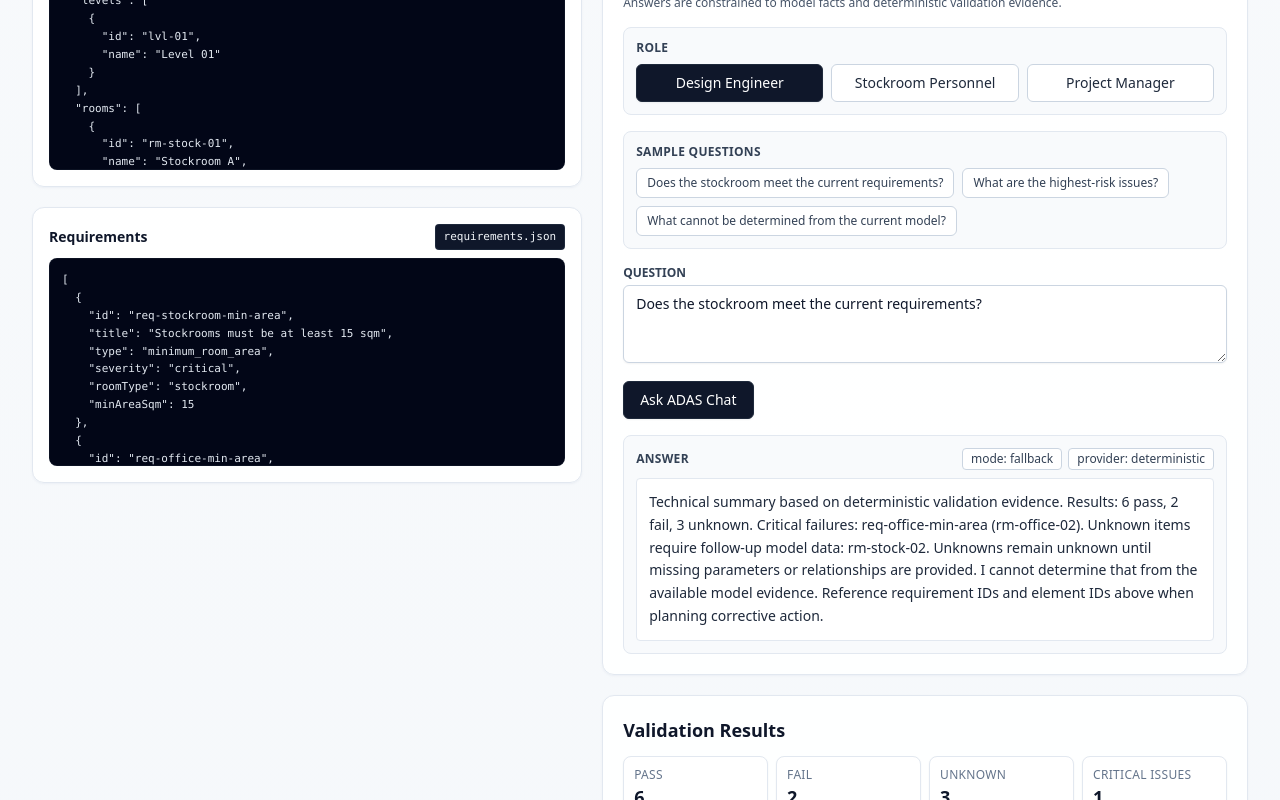
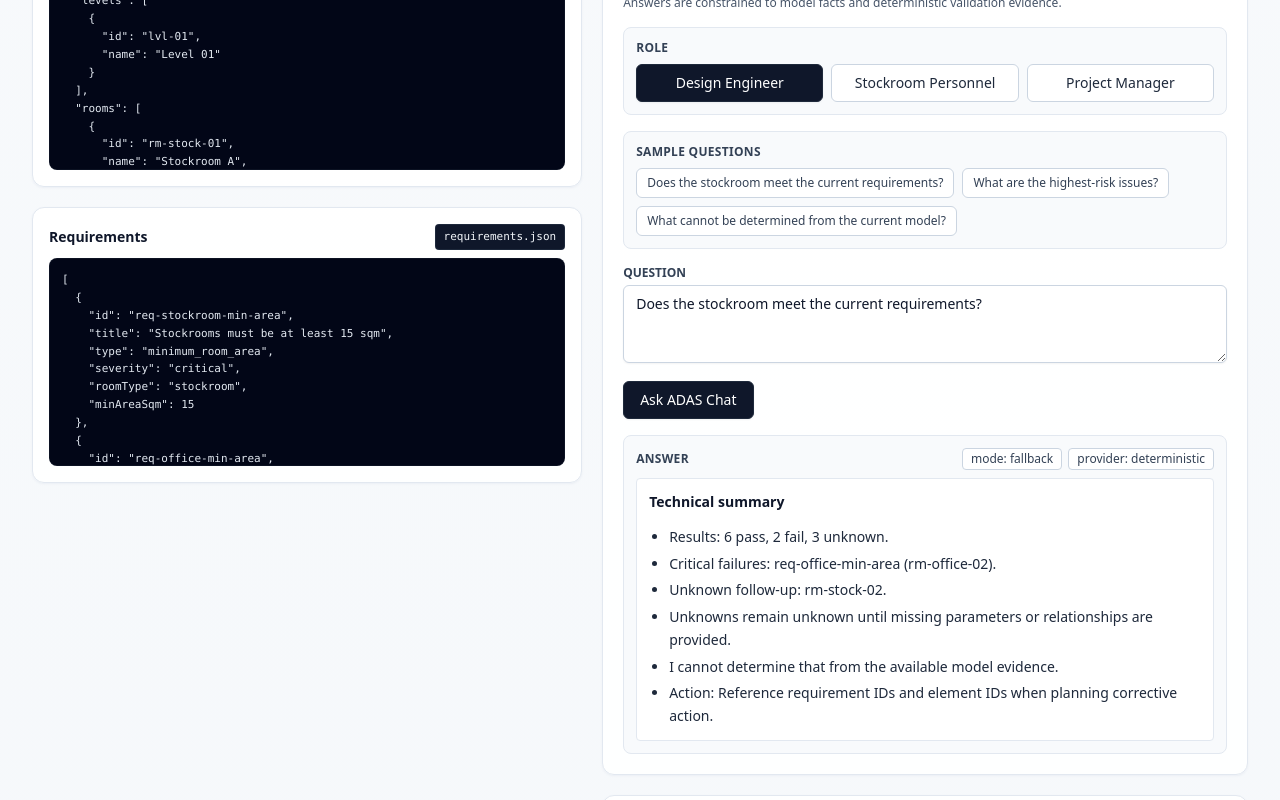
Before and after one commit to hans992/adas-spec-validator, a Next.js app: page / in a window 1280 px wide. Both pictures are taken after a click on the button "Ask ADAS Chat". Shown: the part 831-1631 px from the top of the page. Built offline with nearby package versions, Linux system fonts and the light colour scheme; no server answers.

Commit message:
Improve ADAS chat markdown rendering and response quality

```diff
--- a/package.json
+++ b/package.json
@@ -13,6 +13,7 @@
     "next": "^16.2.5",
     "react": "19.1.0",
     "react-dom": "19.1.0",
+    "react-markdown": "^10.1.0",
     "zod": "^3.24.3"
   },
   "devDependencies": {
--- a/src/ai/adasSystemPrompt.ts
+++ b/src/ai/adasSystemPrompt.ts
@@ -20,6 +20,13 @@ Anti-hallucination rules:
   "I cannot determine that from the available model evidence."
 
 Response quality:
+- Be concise by default and answer the user's specific question directly.
+- Use 3-6 bullets for summaries unless the user asks for deeper detail.
+- Prioritize fail and unknown validation results over pass results.
+- Do not dump the full model or full evidence unless the user explicitly asks for it.
+- For vague questions like "What is this?", "What is what?", or "Explain this":
+  briefly explain the system contains normalized CAD/BIM model facts, deterministic validation results, evidence items, and role-aware ADAS explanation,
+  then suggest 2-3 better follow-up questions.
 - Keep answers practical and role-aware.
 - Be explicit when a statement is verified by model/evidence.
 - If giving recommendations, label them as recommendations.`;
--- a/src/ai/buildAdasPrompt.ts
+++ b/src/ai/buildAdasPrompt.ts
@@ -21,6 +21,13 @@ export function buildAdasPrompt(input: AdasChatRequest): string {
     `Selected role: ${input.selectedRole}`,
     `Role behavior instructions: ${roleInstruction(input.selectedRole)}`,
     "",
+    "Response style requirements:",
+    "- Be concise by default and answer the user's specific question directly.",
+    "- Prefer 3-6 bullets for summaries.",
+    "- Prioritize fail and unknown findings over pass findings.",
+    "- Do not dump the full model or all evidence unless explicitly asked.",
+    '- If the question is vague (for example: "What is this?", "What is what?", "Explain this"), provide a brief system-oriented clarification and suggest 2-3 better follow-up questions.',
+    "",
     "Anti-hallucination reminders:",
     "- Do not infer missing data.",
     "- Do not invent elements, measurements, or relationships.",
@@ -35,6 +42,6 @@ export function buildAdasPrompt(input: AdasChatRequest): string {
     "",
     `User question: ${input.userQuestion}`,
     "",
-    "Answer using only the provided evidence. Include element IDs in claims."
+    "Answer using only the provided evidence. Include element IDs and requirement IDs in claims where relevant."
   ].join("\n");
 }
--- a/src/ai/fallbackAnswer.ts
+++ b/src/ai/fallbackAnswer.ts
@@ -22,16 +22,16 @@ export function buildFallbackAnswer(input: AdasChatRequest): string {
   );
 
   const lines: string[] = [];
-  lines.push(`${roleTone(input.selectedRole)} based on deterministic validation evidence.`);
-  lines.push(`Results: ${passCount} pass, ${failCount} fail, ${unknownCount} unknown.`);
+  lines.push(`**${roleTone(input.selectedRole)}**`);
+  lines.push(`- Results: ${passCount} pass, ${failCount} fail, ${unknownCount} unknown.`);
 
   if (criticalFailures.length > 0) {
     const failureDetails = criticalFailures
       .map((item) => `${item.requirementId} (${item.affectedElementIds.join(", ")})`)
       .join("; ");
-    lines.push(`Critical failures: ${failureDetails}.`);
+    lines.push(`- Critical failures: ${failureDetails}.`);
   } else {
-    lines.push("Critical failures: none in current deterministic results.");
+    lines.push("- Critical failures: none in current deterministic results.");
   }
 
   if (unknownCount > 0) {
@@ -39,24 +39,24 @@ export function buildFallbackAnswer(input: AdasChatRequest): string {
       .filter((item) => item.status === "unknown")
       .flatMap((item) => item.affectedElementIds)
       .filter((value, index, all) => all.indexOf(value) === index);
-    lines.push(`Unknown items require follow-up model data: ${unknownIds.join(", ")}.`);
-    lines.push("Unknowns remain unknown until missing parameters or relationships are provided.");
+    lines.push(`- Unknown follow-up: ${unknownIds.join(", ")}.`);
+    lines.push("- Unknowns remain unknown until missing parameters or relationships are provided.");
   }
 
   if (
     /cannot determine|unknown|missing|insufficient|not sure/i.test(input.userQuestion) ||
     unknownCount > 0
   ) {
-    lines.push(EVIDENCE_GUARDRAIL);
+    lines.push(`- ${EVIDENCE_GUARDRAIL}`);
   }
 
   if (input.selectedRole === "Stockroom Personnel") {
-    lines.push("Use spaces cautiously where failures or unknowns exist until engineering follow-up is complete.");
+    lines.push("- Guidance: Use spaces cautiously where failures or unknowns exist.");
   } else if (input.selectedRole === "Project Manager") {
-    lines.push("Follow-up priority: resolve critical failures first, then close unknown data gaps.");
+    lines.push("- Follow-up priority: resolve critical failures first, then close unknown data gaps.");
   } else {
-    lines.push("Reference requirement IDs and element IDs above when planning corrective action.");
+    lines.push("- Action: Reference requirement IDs and element IDs when planning corrective action.");
   }
 
-  return lines.join(" ");
+  return lines.join("\n");
 }
--- a/src/components/AdasChatPanel.tsx
+++ b/src/components/AdasChatPanel.tsx
@@ -3,6 +3,7 @@
 import { useMemo, useState } from "react";
 import type { NormalizedModel, ValidationResult } from "@/domain/types";
 import type { AdasRole } from "@/ai/types";
+import ReactMarkdown from "react-markdown";
 
 const roleOptions: AdasRole[] = ["Design Engineer", "Stockroom Personnel", "Project Manager"];
 
@@ -173,7 +174,24 @@ export function AdasChatPanel({ normalizedModel, validationResults }: AdasChatPa
             </div>
           </div>
           <div className="rounded border border-slate-200 bg-white p-3">
-            <p className="whitespace-pre-wrap text-sm leading-relaxed text-slate-800">{answer}</p>
+            <div className="space-y-3 text-sm leading-relaxed text-slate-800">
+              <ReactMarkdown
+                components={{
+                  p: ({ children }) => <p className="mb-2 last:mb-0">{children}</p>,
+                  ul: ({ children }) => <ul className="mb-2 list-disc space-y-1 pl-5">{children}</ul>,
+                  ol: ({ children }) => <ol className="mb-2 list-decimal space-y-1 pl-5">{children}</ol>,
+                  li: ({ children }) => <li>{children}</li>,
+                  strong: ({ children }) => <strong className="font-semibold text-slate-900">{children}</strong>,
+                  code: ({ children }) => (
+                    <code className="rounded bg-slate-100 px-1 py-0.5 font-mono text-xs text-slate-900">
+                      {children}
+                    </code>
+                  )
+                }}
+              >
+                {answer}
+              </ReactMarkdown>
+            </div>
           </div>
         </div>
       ) : null}
```
Also changed, not shown: 2 other files (tests, documents, lock files or other folders).
